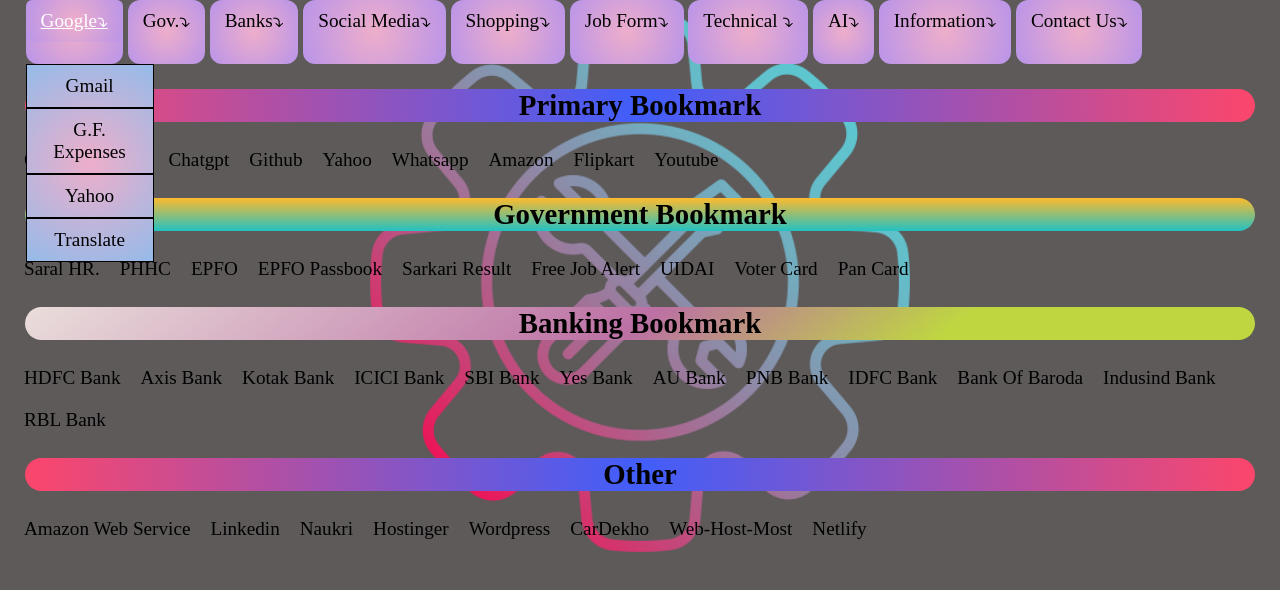
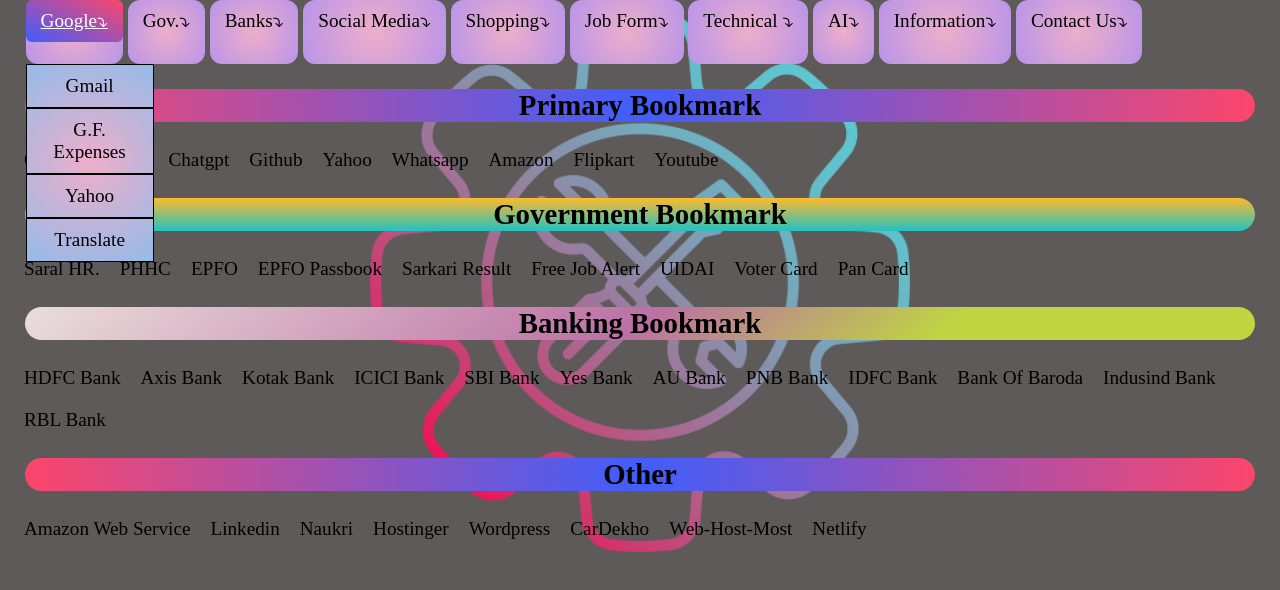
Before and after one commit to UmeshVashist/inv, a plain HTML site: page index.html in a window 1280 px wide. In both pictures the pointer is over the link "Google⤵". Drawn offline with Linux system fonts and the light colour scheme.

Commit message:
Update style.css

```diff
--- a/style.css
+++ b/style.css
@@ -56,7 +56,7 @@
     text-decoration: underline;
     border-radius: 6px;
     color: black;
-    background: radial-gradient(circle, rgba(238, 174, 202, 1) 0%, rgba(185, 148, 233, 1) 100%);
+    background: linear-gradient(27deg,rgba(63, 94, 251, 1) 0%, rgba(252, 70, 107, 1) 100%);
 }
 
 
```
